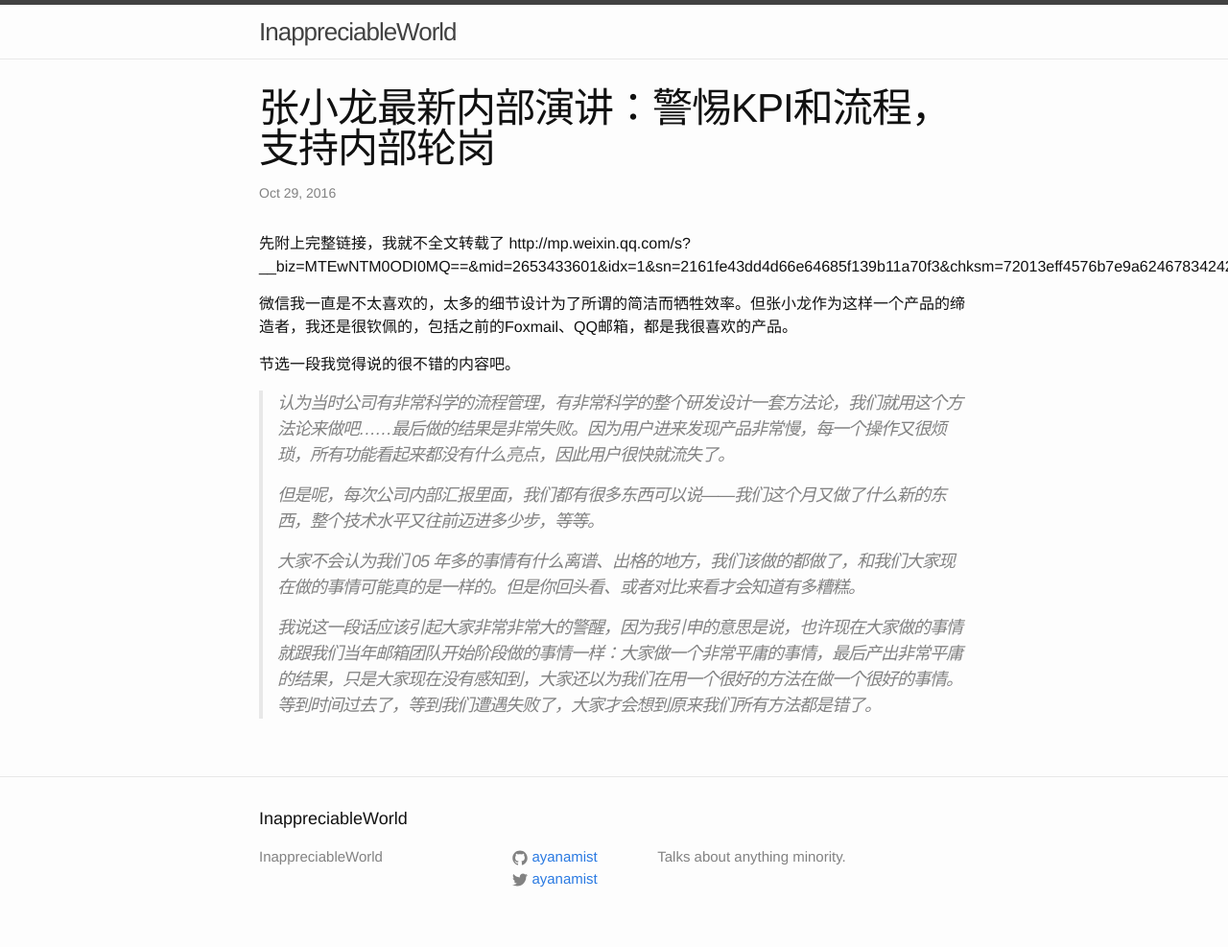
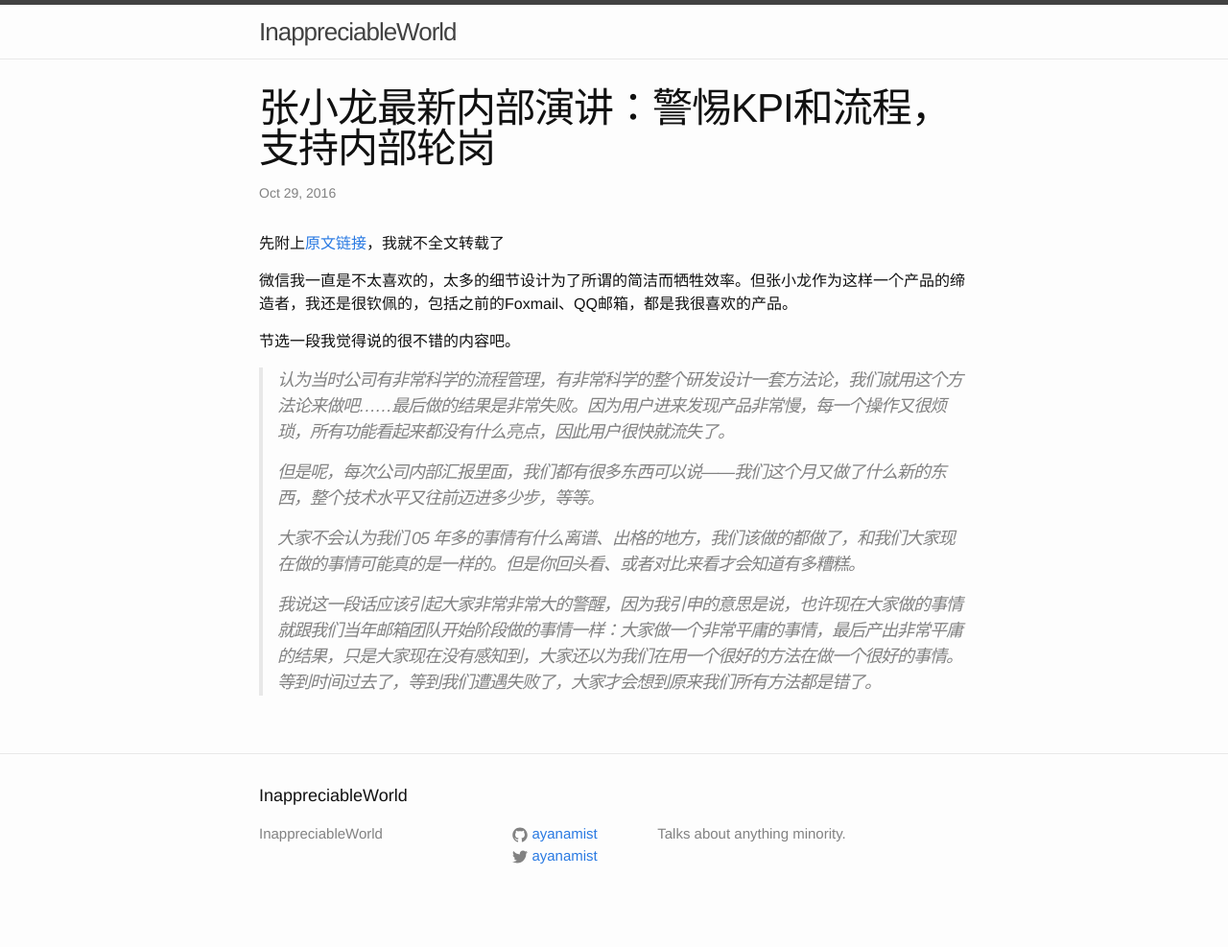
Before and after one commit to ayanamist/ayanamist.github.io, a Jekyll site: the page built from _posts/2016-10-29-allen-zhang.md, in a window 1280 px wide. Shown: the whole page at 96% size. Built offline with Jekyll 4.4.1, drawn with Linux system fonts in a browser that asks for light colours; after the commit the page ends 963 px from its top, so only the background shows below that.

Commit message:
Update 2016-10-29-allen-zhang.md

```diff
--- a/_posts/2016-10-29-allen-zhang.md
+++ b/_posts/2016-10-29-allen-zhang.md
@@ -3,8 +3,7 @@ layout: post
 title: 张小龙最新内部演讲：警惕KPI和流程，支持内部轮岗
 ---
 
-先附上完整链接，我就不全文转载了
-http://mp.weixin.qq.com/s?__biz=MTEwNTM0ODI0MQ==&mid=2653433601&idx=1&sn=2161fe43dd4d66e64685f139b11a70f3&chksm=72013eff4576b7e9a62467834242ed1b23b33d04a4924e757dcde469daf4d5679905e674d01e&scene=0#wechat_redirect
+先附上[原文链接](http://mp.weixin.qq.com/s?__biz=MTEwNTM0ODI0MQ==&mid=2653433601&idx=1&sn=2161fe43dd4d66e64685f139b11a70f3&chksm=72013eff4576b7e9a62467834242ed1b23b33d04a4924e757dcde469daf4d5679905e674d01e&scene=0#wechat_redirect)，我就不全文转载了
 
 微信我一直是不太喜欢的，太多的细节设计为了所谓的简洁而牺牲效率。但张小龙作为这样一个产品的缔造者，我还是很钦佩的，包括之前的Foxmail、QQ邮箱，都是我很喜欢的产品。
 
```
